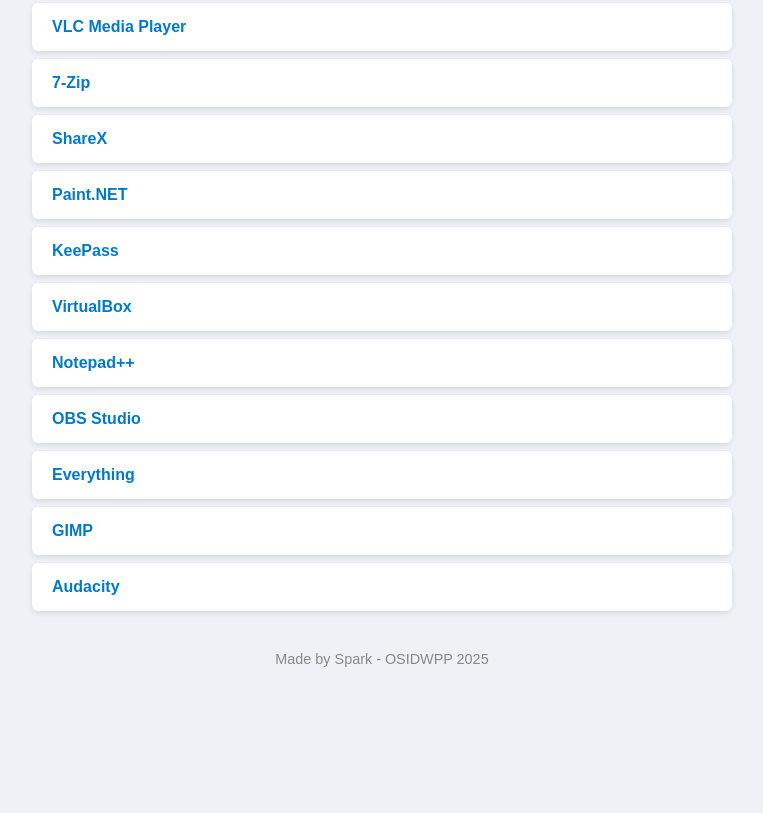
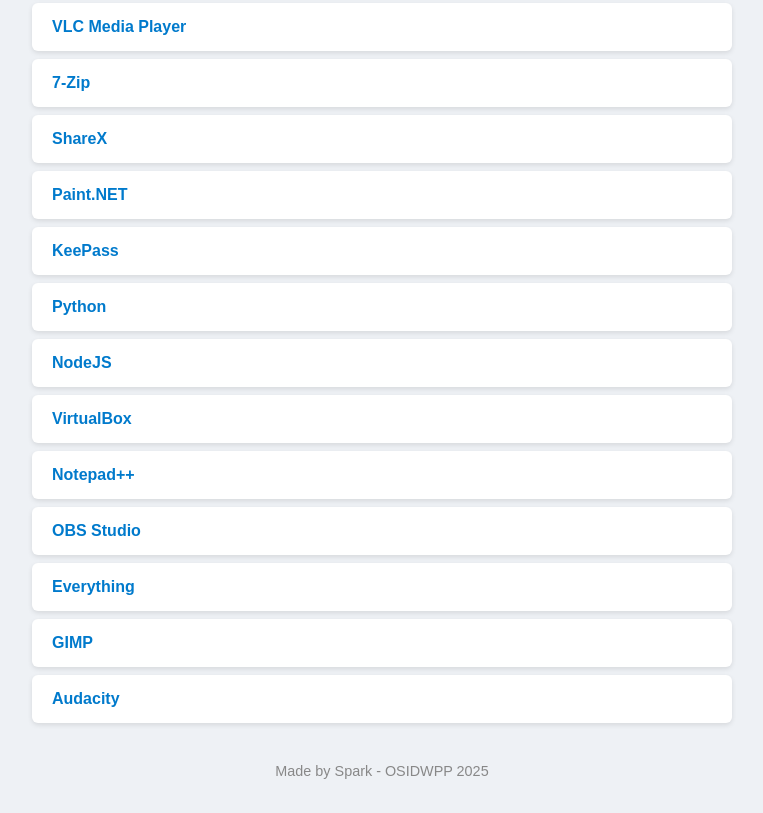
Before and after one commit to sparkdev7/osidwpp, a plain HTML site: page osidwpp.html in a window 1280 px wide. Shown: the part 706-1519 px from the top of the page, without its empty margins (258-1021 px from the left). Before the commit the page ends 1407 px from the top, so only its background shows below. Drawn offline with Linux system fonts and the light colour scheme.

Commit message:
add python and nodejs

```diff
--- a/osidwpp.html
+++ b/osidwpp.html
@@ -91,6 +91,8 @@
   <li><a href="https://github.com/ShareX/ShareX/releases/download/v17.0.0/ShareX-17.0.0-setup.exe">ShareX</a></li>
   <li><a href="https://github.com/paintdotnet/release/releases/download/v5.1.8/paint.net.5.1.8.install.anycpu.web.zip">Paint.NET</a></li>
   <li><a href="https://github.com/sparkdev7/OSIDWPP/releases/download/v1.0/KeePass-2.58-Setup.exe">KeePass</a>
+  <li><a href="https://www.python.org/ftp/python/3.13.3/python-3.13.3-amd64.exe">Python</a></li>
+  <li><a href="https://nodejs.org/dist/v22.16.0/node-v22.16.0-x64.msi">NodeJS</a></li>
   <li><a href="https://download.virtualbox.org/virtualbox/7.0.10/VirtualBox-7.0.10-158379-Win.exe">VirtualBox</a></li>
   <li><a href="https://github.com/notepad-plus-plus/notepad-plus-plus/releases/download/v8.8.1/npp.8.8.1.Installer.x64.exe">Notepad++</a></li>
   <li><a href="https://cdn-fastly.obsproject.com/downloads/OBS-Studio-29.0.2-Full-Installer-x64.exe">OBS Studio</a></li>
```
